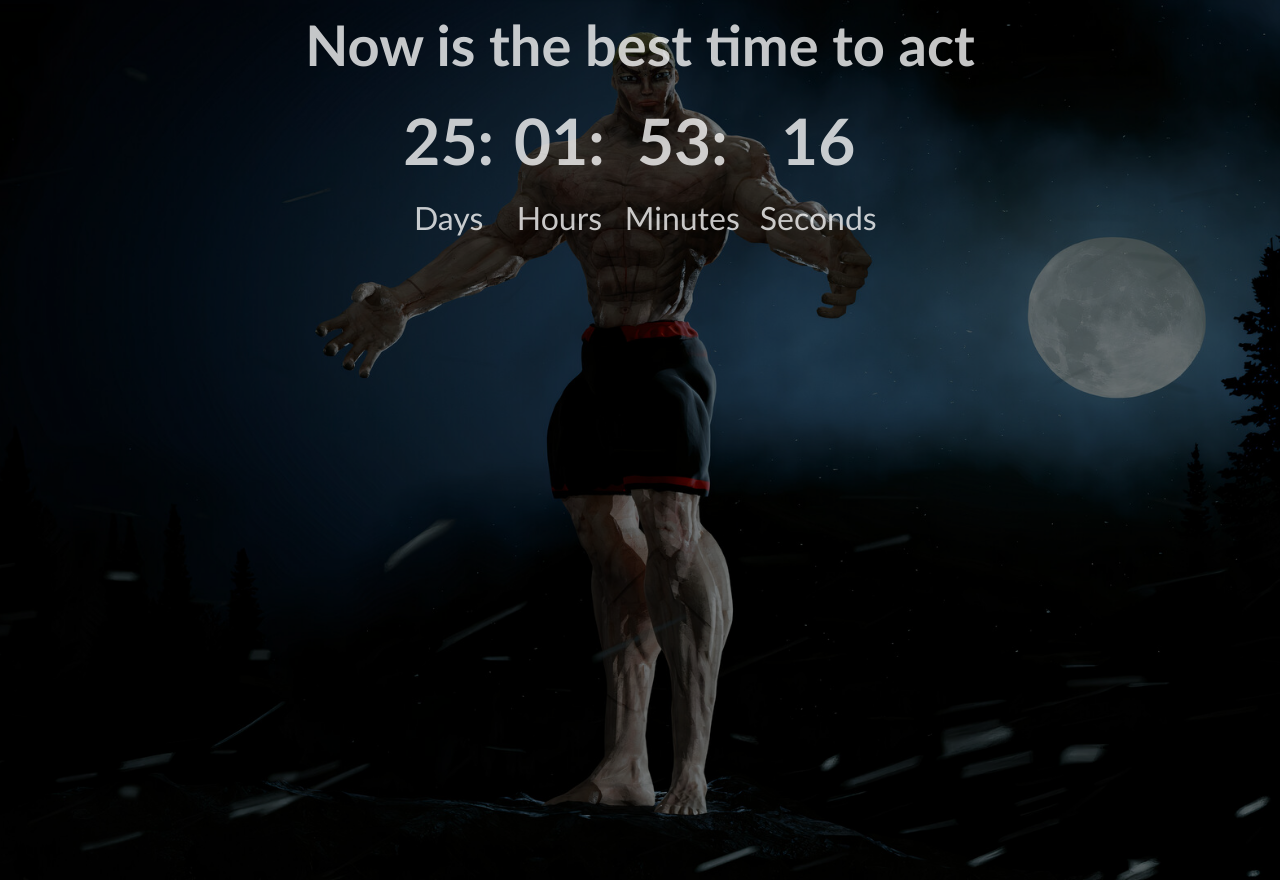
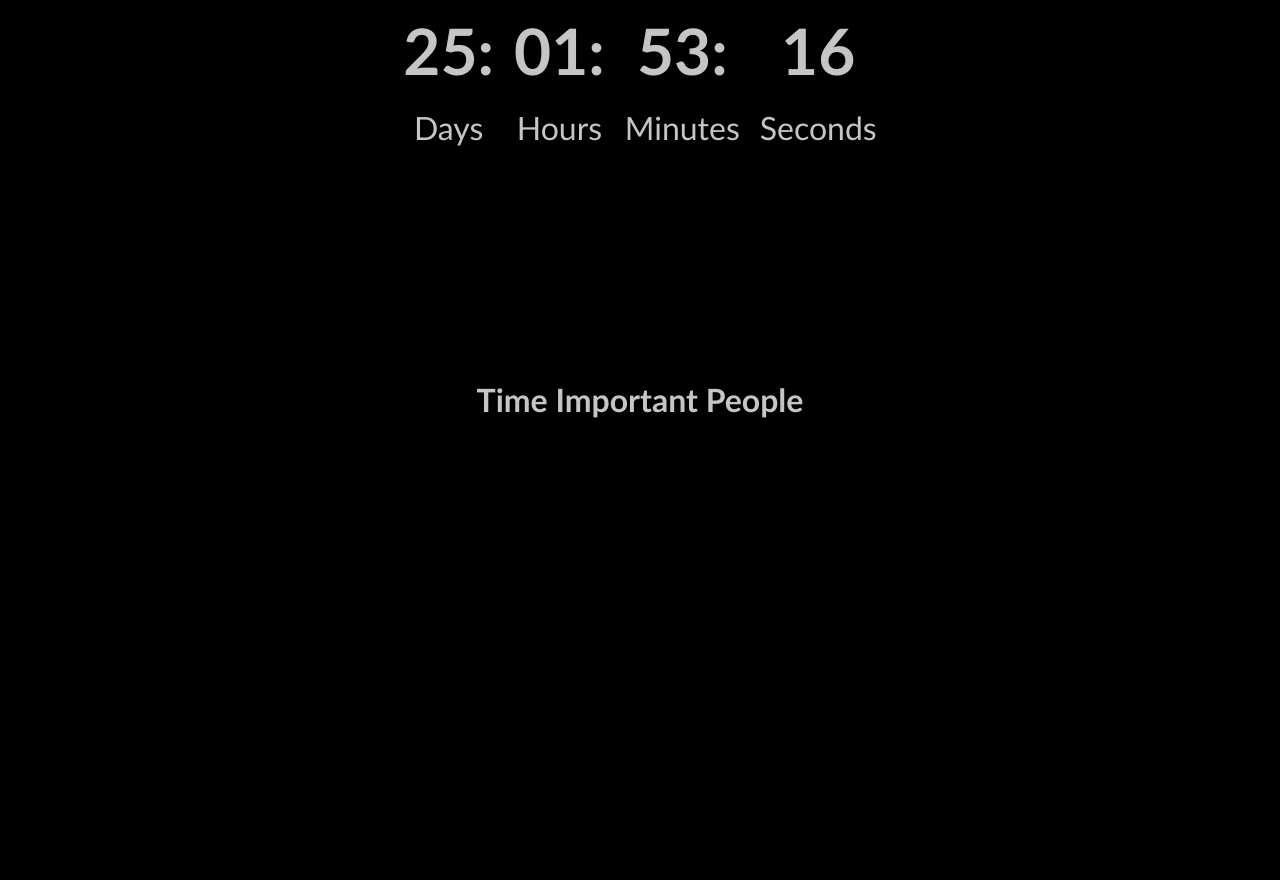
Before and after one commit to Ryabtcev-Artem/discipline, a plain HTML site: page index.html in a window 1280 px wide. After the commit the page ends 800 px from the top, so only its background shows below. Drawn offline with Linux system fonts and the light colour scheme.

Commit message:
Update index.html

```diff
--- a/index.html
+++ b/index.html
@@ -10,14 +10,10 @@
         <script src="./script.js" defer></script>
     </head>
     <body>
-        <img
-            class="JackHanmaImage"
-            src="./images/god bless you.jpg"
-            alt="Jack Hanma"
-            loading="lazy"
-        />
-        <h1 class="timerName">Now is the best time to act</h1>
-        <ul class="timerSigns">
+        <div style="position:fixed;inset:0;display:flex;justify-content:center;align-items:center;">
+          <h1 style="text-align:center">Time Important People</h1>
+        </div>
+           <ul class="timerSigns">
             <li class="timerSigns__days">
                 <h1 class="timerSigns__daysCount"></h1>
                 <span class="timerSigns__name">Days</span>
```
